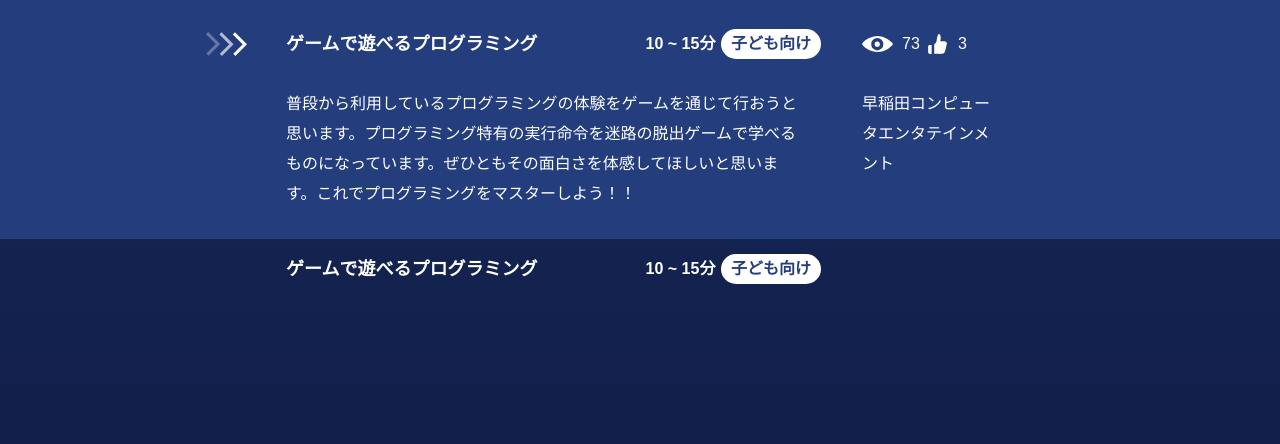
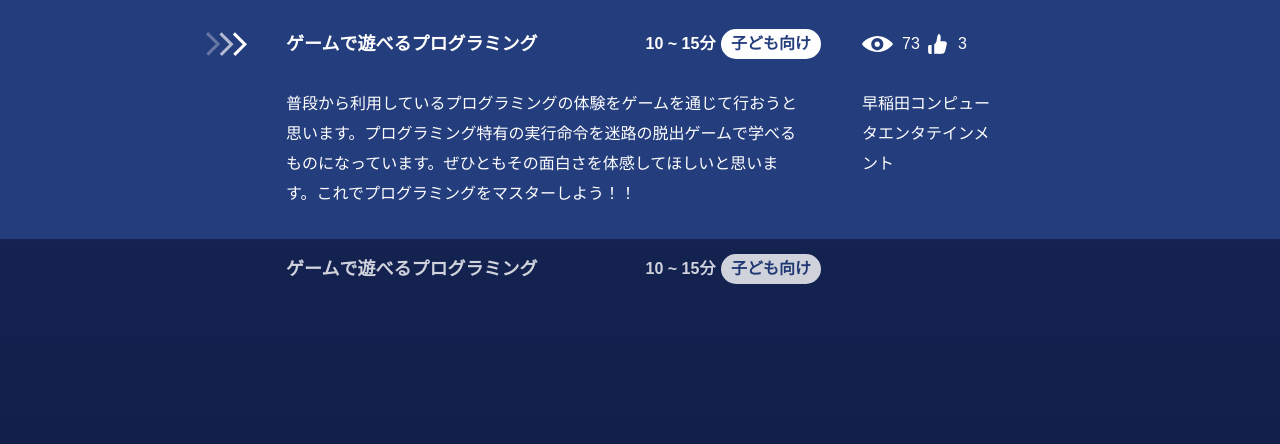
Before and after one commit to Rikoten/site2020, a PHP site: page /index.html in a window 1280 px wide. Shown: the part 1301-1745 px from the top of the page. Run offline with PHP 8.4, Linux system fonts and the light colour scheme; some libraries are stand-ins or nearby versions.

Commit message:
不透明度0.8にするの忘れてた

```diff
--- a/css/main.css
+++ b/css/main.css
@@ -264,6 +264,7 @@ body {
   transition: 250ms;
   font-size: 16px;
   line-height: 30px;
+  opacity: 0.8;
 }
 
 #eventList .eventTile.active, #eventList .eventTile.fading {
@@ -272,6 +273,7 @@ body {
   /*background: linear-gradient(to right, rgba(36, 61, 125, 0), rgba(36, 61, 125, 1));*/
   background: #243D7D;
   z-index: 20;
+  opacity: 1;
 }
 
 /*#eventList .eventTile.active::before {
```
